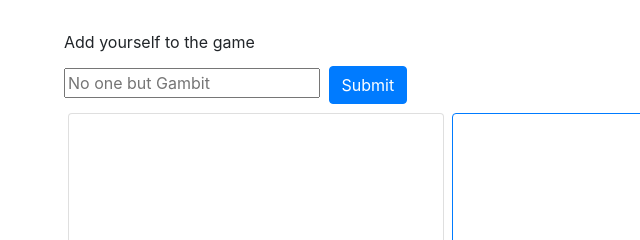
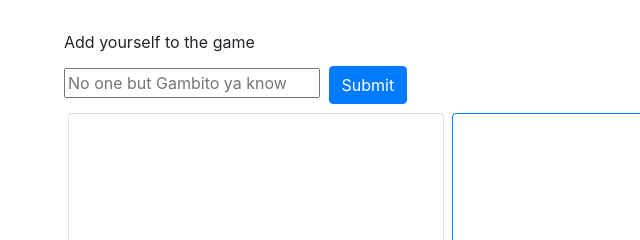
Before and after one commit to MistaWizard/RPSLS, a plain HTML site: page index.html in a window 1280 px wide. Shown: the part 186-426 px from the top of the page, 0-640 px from the left. Drawn offline with nearby package versions, Linux system fonts and the light colour scheme; no server answers.

Commit message:
Update index.html

```diff
--- a/index.html
+++ b/index.html
@@ -26,7 +26,7 @@
                 <form id="form">
                     <label for="user-input">Add yourself to the game</label>
                     <br>
-                    <input type="text" id="player-input" placeholder="No one but Gambit">
+                    <input type="text" id="player-input" placeholder="No one but Gambito ya know">
                     <input id="addplayer" type="submit" value="Submit" class="btn btn-primary m-1">
                 </form>
             </div>
```
